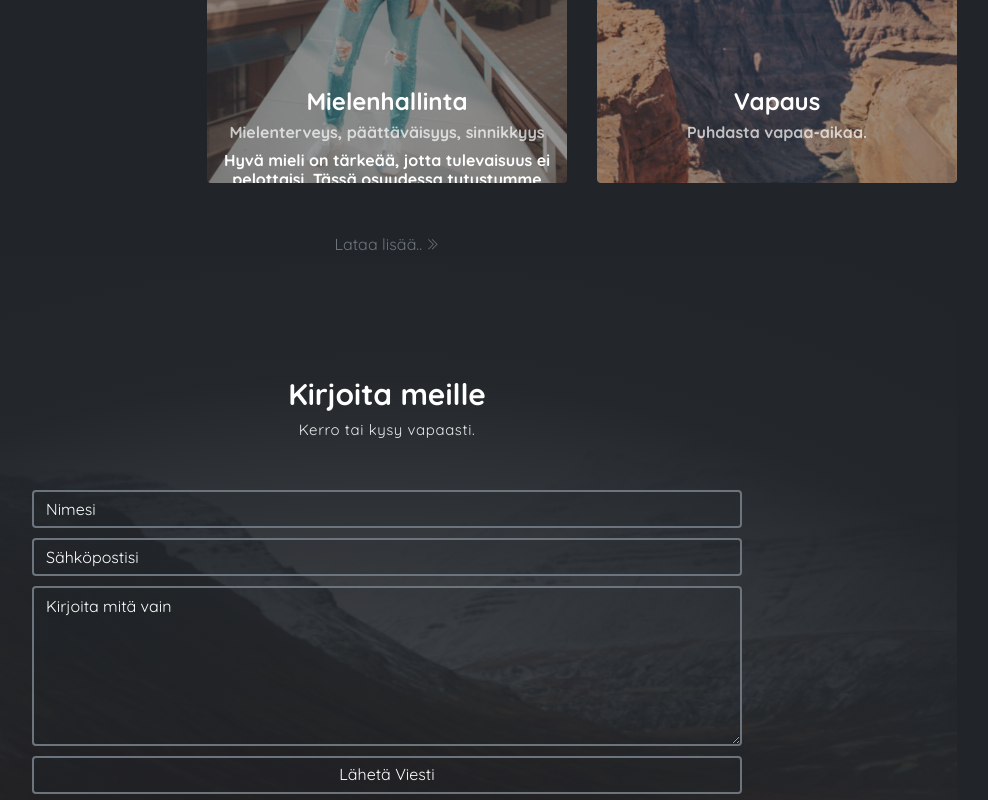
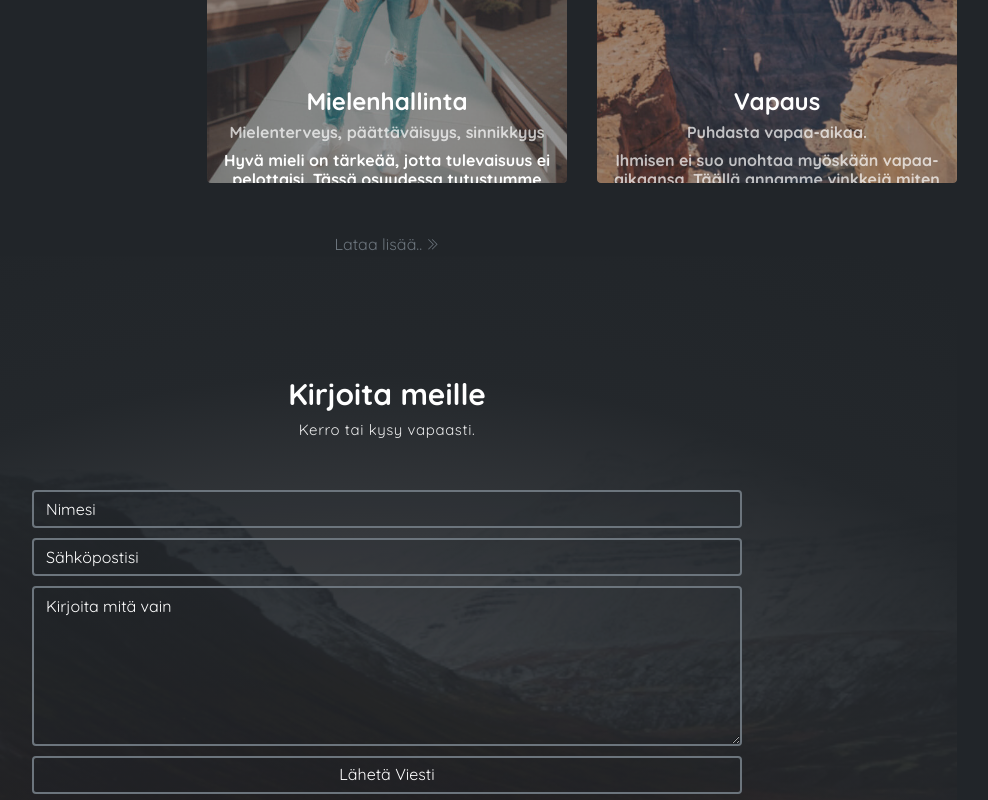
Before and after one commit to JereKukkohovi-Keuda/JereKukkohovi-Keuda.github.io, a website: page demo4/index.html in a window 1280 px wide. Shown: the part 1300-2100 px from the top of the page, without its empty margins (253-1241 px from the left). Drawn offline with Linux system fonts and the light colour scheme.

Commit message:
korjattu virhe p--> h6, lisätty sulku.

```diff
--- a/demo4/index.html
+++ b/demo4/index.html
@@ -100,10 +100,9 @@
                     <div class="overlay"></div>
                     <div class="des">
                         <h1 class="title">Vapaus</h1>
-                        <h6 class="subtitle">Puhdasta vapaa-aikaa.</p>
-                        <p>Ihmisen ei suo unohtaa myöskään vapaa-aikaansa.
-                        Täällä annamme vinkkejä miten ottaa kaikki irti vapaa-ajasta, jotta olisit mahdollisimman levännyt seuraaviin arjen haasteisiin.
-                        </p>
+                        <h6 class="subtitle">Puhdasta vapaa-aikaa.</h6>
+                        <h6 class="subtitle">Ihmisen ei suo unohtaa myöskään vapaa-aikaansa.
+                        Täällä annamme vinkkejä miten ottaa kaikki irti vapaa-ajasta, jotta olisit mahdollisimman levännyt seuraaviin arjen haasteisiin.</h6>
                     </div>
                 </a>
             </div>
```
